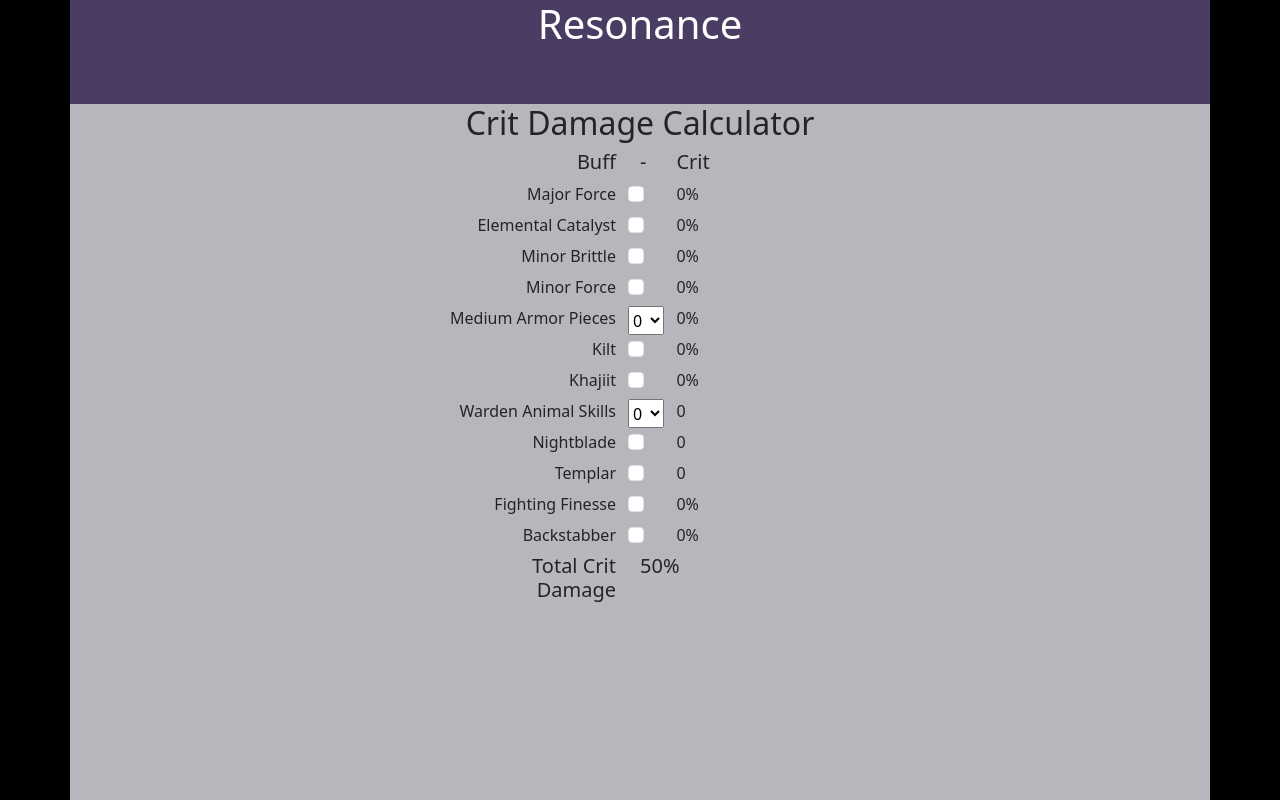
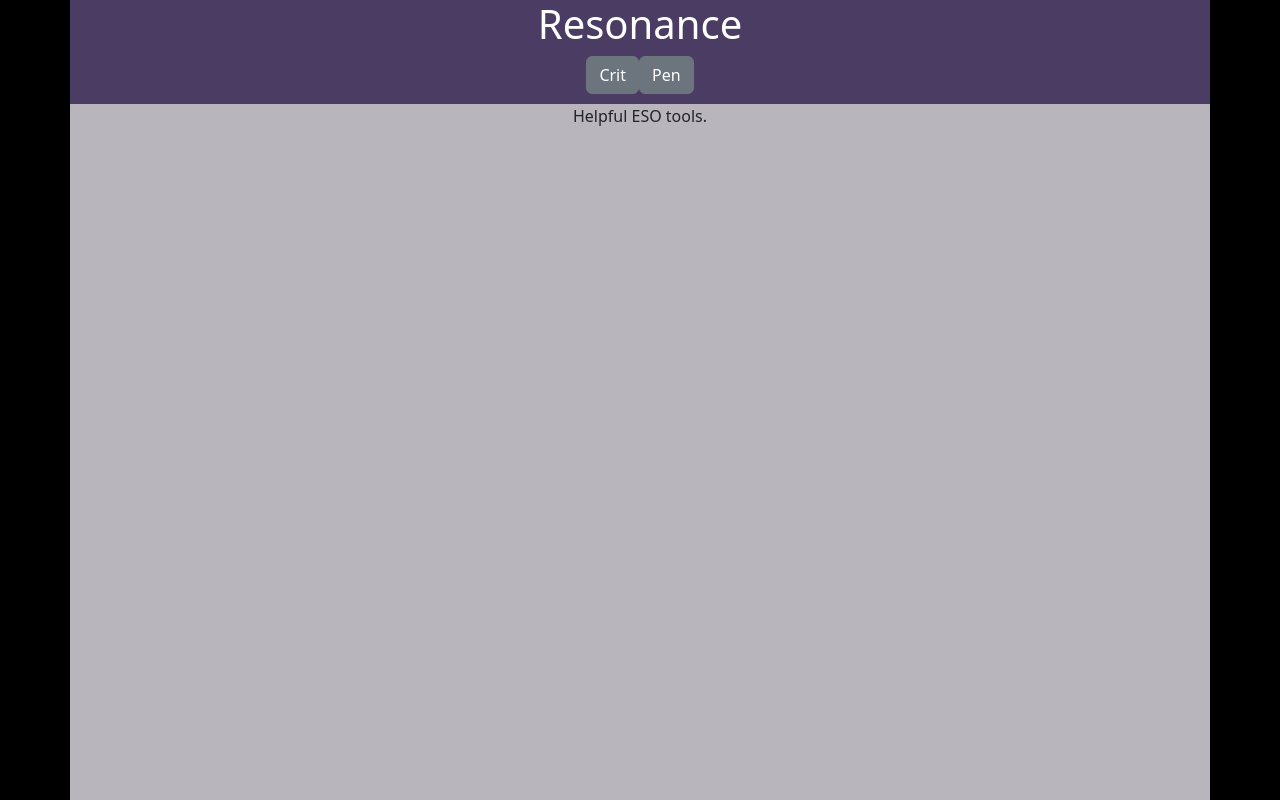
Before and after one commit to jberger2992/resonance, a React (Create React App) app: page / in a window 1280 px wide. Built offline with nearby package versions, Linux system fonts and the light colour scheme.

Commit message:
navigation added

```diff
--- a/public/index.html
+++ b/public/index.html
@@ -9,37 +9,13 @@
       name="description"
       content="Web site created using create-react-app"
     />
-    <link rel="apple-touch-icon" href="%PUBLIC_URL%/logo192.png" />
-    <!--
-      manifest.json provides metadata used when your web app is installed on a
-      user's mobile device or desktop. See https://developers.google.com/web/fundamentals/web-app-manifest/
-    -->
     <link rel="manifest" href="%PUBLIC_URL%/manifest.json" />
-    <!--
-      Notice the use of %PUBLIC_URL% in the tags above.
-      It will be replaced with the URL of the `public` folder during the build.
-      Only files inside the `public` folder can be referenced from the HTML.
-
-      Unlike "/favicon.ico" or "favicon.ico", "%PUBLIC_URL%/favicon.ico" will
-      work correctly both with client-side routing and a non-root public URL.
-      Learn how to configure a non-root public URL by running `npm run build`.
-    -->
     <link href="https://cdn.jsdelivr.net/npm/bootstrap@5.3.1/dist/css/bootstrap.min.css" rel="stylesheet" integrity="sha384-4bw+/aepP/YC94hEpVNVgiZdgIC5+VKNBQNGCHeKRQN+PtmoHDEXuppvnDJzQIu9" crossorigin="anonymous">
     <title>Resonance</title>
   </head>
   <body>
     <noscript>You need to enable JavaScript to run this app.</noscript>
     <div id="root"></div>
-    <!--
-      This HTML file is a template.
-      If you open it directly in the browser, you will see an empty page.
-
-      You can add webfonts, meta tags, or analytics to this file.
-      The build step will place the bundled scripts into the <body> tag.
-
-      To begin the development, run `npm start` or `yarn start`.
-      To create a production bundle, use `npm run build` or `yarn build`.
-    -->
     <script src="https://cdn.jsdelivr.net/npm/bootstrap@5.3.1/dist/js/bootstrap.bundle.min.js" integrity="sha384-HwwvtgBNo3bZJJLYd8oVXjrBZt8cqVSpeBNS5n7C8IVInixGAoxmnlMuBnhbgrkm" crossorigin="anonymous"></script>
   </body>
 </html>
--- a/src/App.js
+++ b/src/App.js
@@ -1,16 +1,28 @@
-import React from "react";
+import React, { useState } from "react";
 import "./App.css";
 import Header from "./Header.js";
-// import Pencalc from "./Pencalc";
+import Pencalc from "./Pencalc";
 import Critcalc from "./Critcalc";
+import Homepage from "./Homepage";
 
 function App() {
+
+  const [page, setPage] = useState("HomePage");
+
+  const displayPage = () => {
+    if (page === "HomePage"){
+      return <Homepage/>;
+    }if (page === "PenCalc"){
+      return <Pencalc/>;
+    }if (page === "CritCalc"){
+      return <Critcalc/>;
+    }
+  }
+
   return (
     <div className="container">
-    <Header/>
-    {/* <Pencalc/> */}
-    <Critcalc/>
-
+    <Header page = {page} setPage = {setPage}/>
+    {displayPage()}
     </div>
   );
 }
--- a/src/Critcalc.js
+++ b/src/Critcalc.js
@@ -52,7 +52,7 @@
         <form className="row col-lg-6 col-xl-5">
           <div className="row">
             <div className="col-6 text-end">
-              <h5>Buff</h5>
+              <h5>Buff/Debuff</h5>
             </div>
               <div className="col-2 col-sm-1">
                 <h5>-</h5>
@@ -134,7 +134,7 @@
               <option value="20">5</option>
               <option value="24">6</option>
             </select>
-            <label htmlFor="warden" className="col-form-label col-3 col-sm-1 pt-0">{wardenC}</label>
+            <label htmlFor="warden" className="col-form-label col-3 col-sm-1 pt-0">{wardenC+"%"}</label>
           </div>
           <div className="row">
             <label className="text-end col-form-label col-7 col-sm-6 pt-0">Nightblade</label>
@@ -142,7 +142,7 @@
               <input className="form-check-input" type="checkbox" name="nightBC" id="nightBC" value="10"
               onChange={(e) => e.target.checked === true ? handleClass(e) : setNightBC(0)}/>
             </div>
-            <label className="col-form-label col-3 col-sm-1 pt-0">{nightBC}</label>
+            <label className="col-form-label col-3 col-sm-1 pt-0">{nightBC+"%"}</label>
           </div>
           <div className="row">
             <label className="text-end col-form-label col-7 col-sm-6 pt-0">Templar</label>
@@ -150,7 +150,7 @@
               <input className="form-check-input" type="checkbox" name="templar" id="templar" value="10"
               onChange={(e) => e.target.checked === true ? handleClass(e) : setTemplarC(0)}/>
             </div>
-            <label className="col-form-label col-3 col-sm-1 pt-0">{templarC}</label>
+            <label className="col-form-label col-3 col-sm-1 pt-0">{templarC+"%"}</label>
           </div>
           <div className="row">
             <label className="text-end col-form-label col-7 col-sm-6 pt-0">Fighting Finesse</label>
--- a/src/Header.js
+++ b/src/Header.js
@@ -1,9 +1,11 @@
 import React, { useState } from "react";
 
-function Header() {
+function Header(props) {
   return (
     <header>
-    <h1>Resonance</h1>
+      <h1>Resonance</h1>
+      <button className="btn btn-secondary" onClick={() => props.setPage("CritCalc")}>Crit</button>
+      <button className="btn btn-secondary" onClick={() => props.setPage("PenCalc")}>Pen</button>
     </header>
   );
 }
--- /dev/null
+++ b/src/Homepage.js
@@ -0,0 +1,11 @@
+import React from "react";
+
+function Homepage() {
+  return (
+    <main className="row justify-content-md-center">
+        <p className="text-center">Helpful ESO tools.</p>
+    </main>
+  );
+}
+
+export default Homepage;
```
